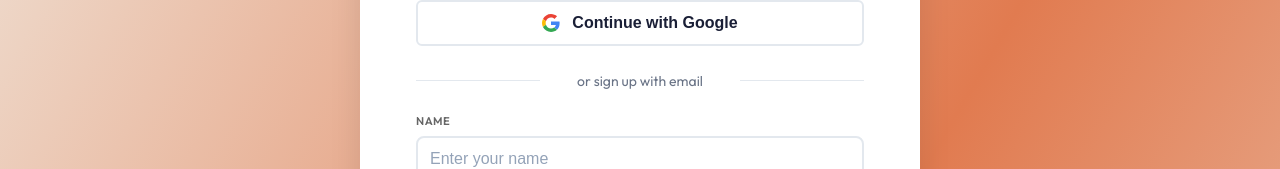
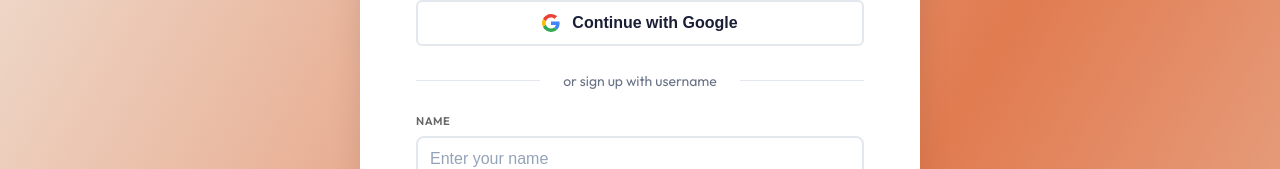
Before and after one commit to tommasaurus/SpaceifyFrontend, a React (Create React App) app: page /signup in a window 1280 px wide. Shown: the part 206-375 px from the top of the page. Built offline with nearby package versions, Linux system fonts and the light colour scheme.

Commit message:
small text change

```diff
--- a/src/components/clientSignup/clientSignup.js
+++ b/src/components/clientSignup/clientSignup.js
@@ -81,7 +81,7 @@ const ClientSignup = () => {
         </button>
 
         <div className="divider">
-          <span>or sign up with email</span>
+          <span>or sign up with username</span>
         </div>
 
         <form onSubmit={handleSignup} className="signup-form">
```
